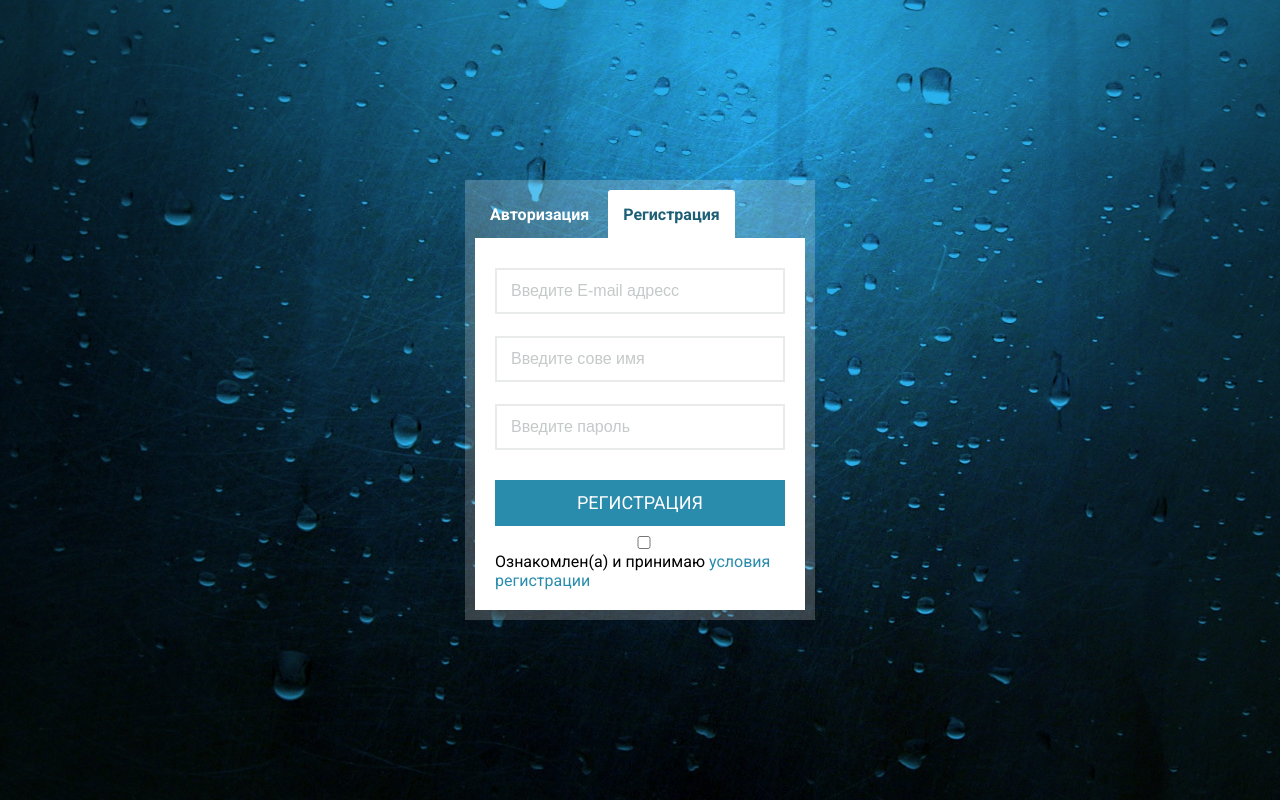
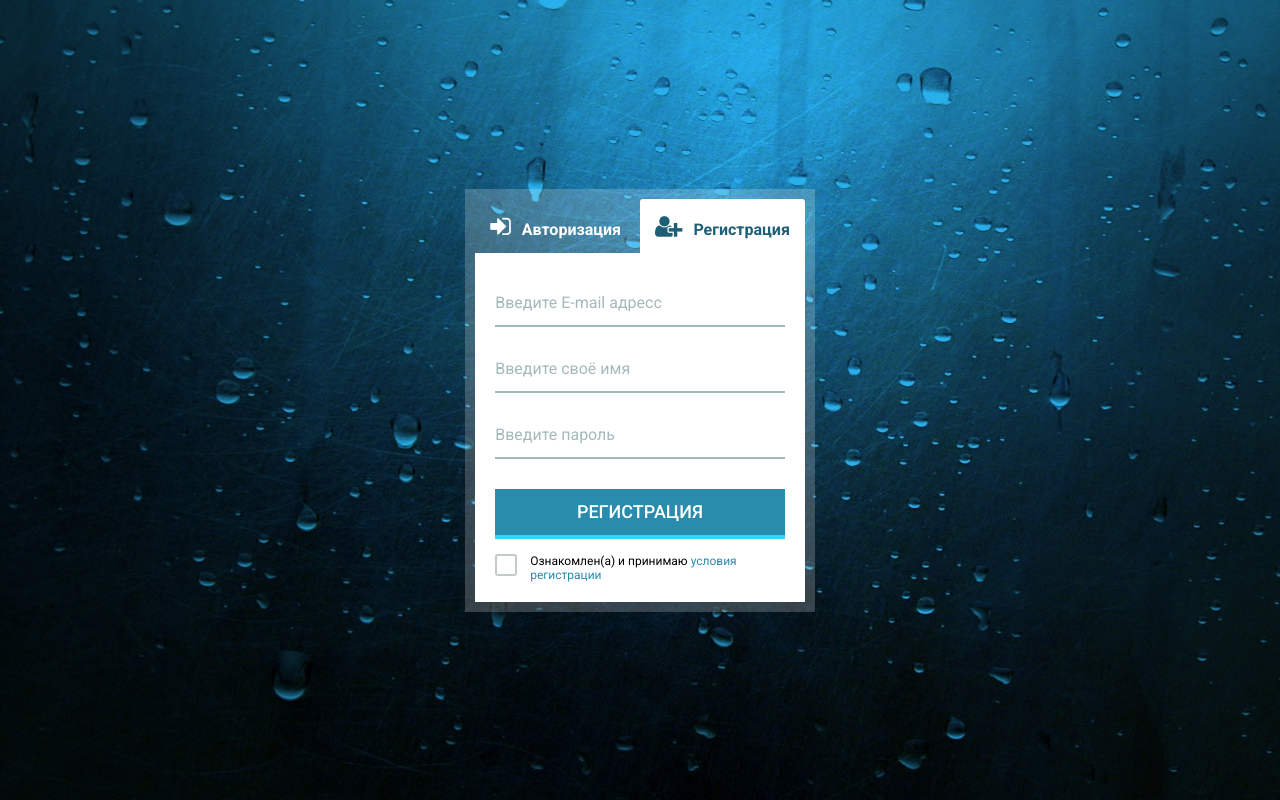
Before and after one commit to Romio-cat/Form, a plain HTML site: page index.html in a window 1280 px wide. Both pictures are taken after a click on the label "Регистрация". Drawn offline with nearby package versions, Linux system fonts and the light colour scheme.

Commit message:
added style for tabs, button and checkbox

```diff
--- a/index.html
+++ b/index.html
@@ -16,22 +16,32 @@
 	<div class="wrapper">
 		<div class="form">
 
-			<!-- Табы для переключения между входом и регистрацией на css -->
+			<!-- Tabs to switch between login in and registration to css -->
 			<!-- <input type="radio" id="tab-1" name="tabs" checked>
 			<label class="tab" for="tab-1" title="Авторизация">Авторизация</label>
 
 			<input type="radio" id="tab-2" name="tabs">
 			<label class="tab" for="tab-2" title="Регистрация">Регистрация</label> -->
 
-			<!-- Табы для переключения между входом и регистрацией на js -->
+			<!-- Tabs to switch between login in and registration to js -->
 			<label class="tab active" title="Авторизация">Авторизация</label>
 			<label class="tab" title="Регистрация">Регистрация</label>
 
-			<!-- форма для входа -->
+			<!-- login form -->
 			<form id="form-1" class="tab-form active">
-				<input class="input" type="email" placeholder="Введите E-mail">
-				<input class="input" type="password" placeholder="Введите пароль">
+
+				<div class="input-field">
+					<input class="input" type="text" required>
+					<label>Введите E-mail</label>
+				</div> <!-- input-field -->
+
+				<div class="input-field">
+					<input class="input" type="password" required>
+					<label>Введите пароль</label>
+				</div> <!-- input-field -->
+
 				<a href="#" class="button">Войти</a>
+
 				<ul class="social">
 					<li><a href="#"><i class="fa fa-facebook"></i></a></li>
 					<li><a href="#"><i class="fa fa-twitter"></i></a></li>
@@ -39,23 +49,37 @@
 					<li><a href="#"><i class="fa fa-vk"></i></a></li>
 					<li><a href="#"><i class="fa fa-youtube"></i></a></li>
 				</ul>
+
 				<a href="#">Я забыл(а) свой пароль</a>
 			</form>
 
-			<!-- форма для регистрации, по умолчанию скрыта -->
+			<!-- registration form, hidden by default -->
 			<form id="form-2" class="tab-form">
-				<input class="input" type="email" placeholder="Введите E-mail адресс">
-				<input class="input" type="text" placeholder="Введите сове имя">
-				<input class="input" type="password" placeholder="Введите пароль">
+				<div class="input-field">
+					<input class="input" type="text" required>
+					<label>Введите E-mail адресс</label>
+				</div> <!-- input-field -->
+
+				<div class="input-field">
+					<input class="input" type="text" required>
+					<label>Введите своё имя</label>
+				</div> <!-- input-field -->
+
+				<div class="input-field">
+					<input class="input" type="password" required>
+					<label>Введите пароль</label>
+				</div> <!-- input-field -->
+
 				<a href="#" class="button">Регистрация</a>
+
 				<div class="recover">
-					<input type="checkbox">
-					<label>Ознакомлен(а) и принимаю <a href="#">условия регистрации</a></label>
-				</div>
+					<input type="checkbox" id="ckbox">
+					<label for="ckbox">Ознакомлен(а) и принимаю <a href="#">условия регистрации</a></label>
+				</div> <!-- recover -->
 			</form>
 
-		</div>
-	</div>
+		</div> <!-- form -->
+	</div> <!-- wrapper -->
 
 </body>
 </html>
--- a/script.js
+++ b/script.js
@@ -1,13 +1,22 @@
 $(document).ready( function() {
 
-	// Табы
+	// Tabs
 	$('.wrapper').on('click', '.tab', function() {
-		// Удаление класса .active
+		// Delete a class .active
 		$('.wrapper').find('.active').removeClass('active');
 
-		// Добавляем класс .active
+		// Add a class .active
 		$(this).addClass('active');
 		$('.tab-form').eq( $(this).index() ).addClass('active');
+	});
 
-	})
-})
+	// Floating label
+	$('.input-field input').focus( function() {
+		$(this).parent().addClass('focus');
+	}).blur( function() {
+		if( $(this).val() === '') {
+			$(this).parent().removeClass('focus');
+		}
+	});
+
+});
--- a/style.css
+++ b/style.css
@@ -1,7 +1,9 @@
 @import url('https://fonts.googleapis.com/css?family=Roboto:100,300,400,500,700,900');
 
 :root {
-	--color: #298cad;
+	--color-main: #298cad;
+	--color-hover: #36d2ff;
+	--color-input: #a4b9b9;
 }
 
 body {
@@ -23,15 +25,15 @@ body {
 .form {
 	background-color: rgba(255, 255, 255, 0.2);
 	padding: 10px;
-	width: 330px;
+	/*width: 330px;*/
 }
 .form a {
 	text-decoration: none;
-	transition: .5s;
-	color: var(--color);
+	transition: .4s;
+	color: var(--color-main);
 }
 .form a:hover {
-	color: #36d2ff;
+	color: var(--color-hover);
 }
 .form ul {
 	list-style: none;
@@ -43,16 +45,16 @@ body {
 	width: 100%;
 }
 .tab-form {
-	background-color: #fff;
+	background-color: white;
 	display: none;
 	padding: 30px 20px 20px;
 }
-/*переключение формы для js и css*/
+/*switch forms to js and css*/
 .tab-form.active, #tab-1:checked ~ #form-1, #tab-2:checked ~ #form-2 {
 	display: block;
 }
 label.tab {
-	color: #fff;
+	color: white;
 	font-weight: 600;
 	padding: 15px;
 	display: inline-block;
@@ -60,43 +62,50 @@ label.tab {
 	margin-bottom: -1px;
 	cursor: pointer;
 }
-/*переключение табов для js и для css*/
+
+/*switch tabs to js and css*/
 label.tab.active, input[name=tabs]:checked + label {
-	background-color: #fff;
+	background-color: white;
 	color: #1d5f75;
 }
 input[name=tabs] {
 	display: none;
 }
-/*формы*/
+
+/*icons for tabs*/
+.tab:before {
+	content: '\f090';
+	font-family: 'FontAwesome', sans-serif;
+	font-size: 24px;
+	margin-right: 11px;
+	font-weight: normal;
+}
+.tab[title="Регистрация"]:before {
+	content: '\f234';
+
+}
+
+/*forms*/
 .input {
 	font-size: 16px;
-	border: 2px solid #e9eaea;
-	padding: 12px 14px;
+	border: none;
+	border-bottom: 2px solid var(--color-input);
+	padding: 12px 0;
 	-webkit-box-sizing: border-box;
 	-moz-box-sizing: border-box;
 	box-sizing: border-box;
 	margin-bottom: 22px;
 	color: #1e8da6;
 	outline: none;
+	transition: .4s ease;
 }
 
-::-webkit-input-placeholder { color: #c4c9c9;} /* webkit */
-::-moz-placeholder { color: #298cad; } /* Firefox 19+ */
-:-moz-placeholder { color: #298cad; } /* Firefox 19- */
-:-ms-input-placeholder { color: #298cad; } /* IE */
+/*style for placeholder*/
+/*::-webkit-input-placeholder { color: #c4c9c9;} /* webkit */
+/*::-moz-placeholder { color: #298cad; } /* Firefox 19+ */
+/*:-moz-placeholder { color: #298cad; } /* Firefox 19- */
+/*:-ms-input-placeholder { color: #298cad; } /* IE */
 
-a.button {
-	background: var(--color);
-	color: #fff;
-	font-size: 18px;
-	text-transform: uppercase;
-	display: block;
-	text-align: center;
-	line-height: 46px;
-	margin-top: 30px;
-	margin-bottom: 10px;
-}
 .social {
 	display: flex;
 	justify-content: space-between;
@@ -114,8 +123,126 @@ a.button {
 	display: block;
 	font-size: 12px;
 	text-align: center;
+}
 
+/* Floating Text */
+.input-field {
+	position: relative;
 }
+.input-field label {
+	position: absolute;
+  top: 0;
+  padding-top: 10px;
+  color: var(--color-input);
+  pointer-events: none;
+  transition: .4s ease;
+}
+.focus label {
+	transform: translateY(-22px);
+	font-size: 12px;
+	color: var(--color-hover);
+	left: 0;
+}
+.focus .input {
+	border-bottom: 2px solid var(--color-hover);
+}
+/*Floating Text to css*/
+/*.input-field input:focus ~ label,
+.input-field input:valid ~ label {
+	transform: translateY(-30px);
+	font-size: 12px;
+	color: #33d3fe;
+	left: 0;
+}*/
+
+/*animation for button*/
+a.button {
+	position: relative;
+	background: var(--color-main);
+	color: white;
+	font-size: 18px;
+	font-weight: 500;
+	text-transform: uppercase;
+	display: block;
+	text-align: center;
+	line-height: 46px;
+	margin-top: 30px;
+	margin-bottom: 10px;
+	overflow: hidden;
+	z-index: 1;
+	border-bottom: 4px solid var(--color-hover);
+}
+a.button:hover {
+	color: #1d5f75;
+}
+.button:before, .button:after {
+ 	content: '';
+ 	position: absolute;
+ 	display: block;
+ 	width: 100%;
+ 	height: 100%;
+ 	background-color: #27bfdc;
+ 	top: 0;
+ 	left: -100%;
+ 	transition: .3s;
+ 	z-index: -1;
+}
+.button:after {
+ 	top: 100%;
+ 	left: 0;
+ 	background-color: var(--color-hover);
+ 	transition-delay: .2s
+}
+.button:hover:before {
+	left: 0;
+}
+.button:hover:after {
+	top: 0;
+}
+/*custom checkbox*/
+.recover {
+	margin-top: 15px;
+	font-size: 12px;
+}
+.recover label {
+	display: block;
+	width: 250px;
+	padding-left: 35px;
+	position: relative;
+	cursor: pointer;
+}
+.recover label:before {
+	content: '';
+	position: absolute;
+	display: block;
+	border: 2px solid #c4c9c9;
+	width: 18px;
+	height: 18px;
+	top: 0;
+	left: 0;
+	border-radius: 3px;
+	-webkit-transition: .2s;
+	-o-transition: .2s;
+	transition: .2s;
+}
+#ckbox:checked + label:before {
+	border-top: 2px solid transparent;
+	border-left: 2px solid transparent;
+	border-right: 2px solid #408cc2;
+	border-bottom: 2px solid #408cc2;
+	transform: rotate(40deg);
+	width: 12px;
+	height: 22px;
+	transform-origin: 100% 100%;
+	top: -4px;
+	left: -5px;
+}
+#ckbox {
+	display: none;
+}
+
+
+
 
 .hide {
 	display: none;
```
